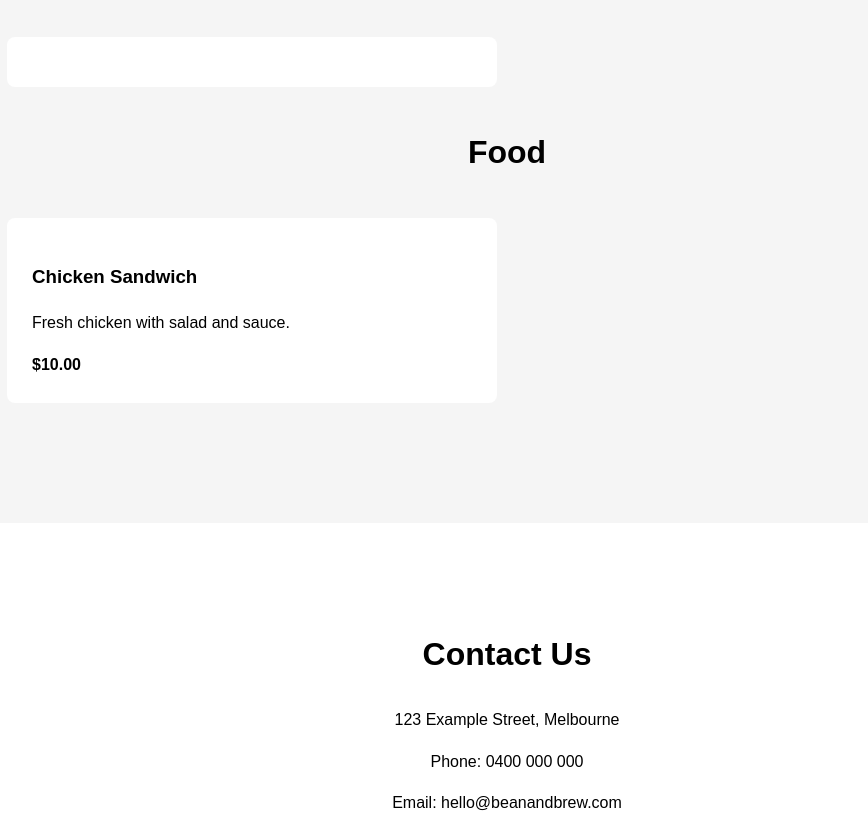
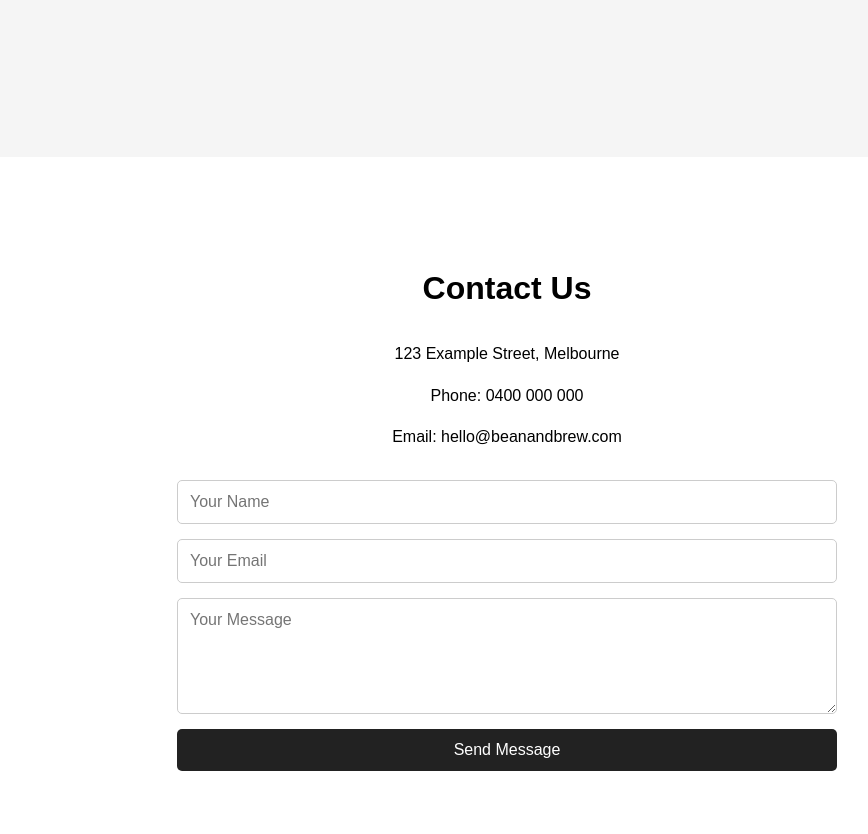
Before and after one commit to LeeKHao/bean-brew-cafe, a plain HTML site: page index.html in a window 1280 px wide. Shown: the part 1323-2157 px from the top of the page, without its empty margins (133-1001 px from the left). Drawn offline with Linux system fonts and the light colour scheme; no server answers.

Commit message:
Update description in products table script

```diff
--- a/index.html
+++ b/index.html
@@ -51,16 +51,6 @@
         <p class="special" id="special"></p>
         <h2>Coffee</h2>
         <div class="menu-container">
-            <div class="menu-item">
-            </div>
-        </div>
-        <h2>Food</h2>
-        <div class="menu-container">
-            <div class="menu-item">
-                <h3>Chicken Sandwich</h3>
-                <p>Fresh chicken with salad and sauce.</p>
-                <strong>$10.00</strong>
-            </div>
         </div>
     </section>
 
```
